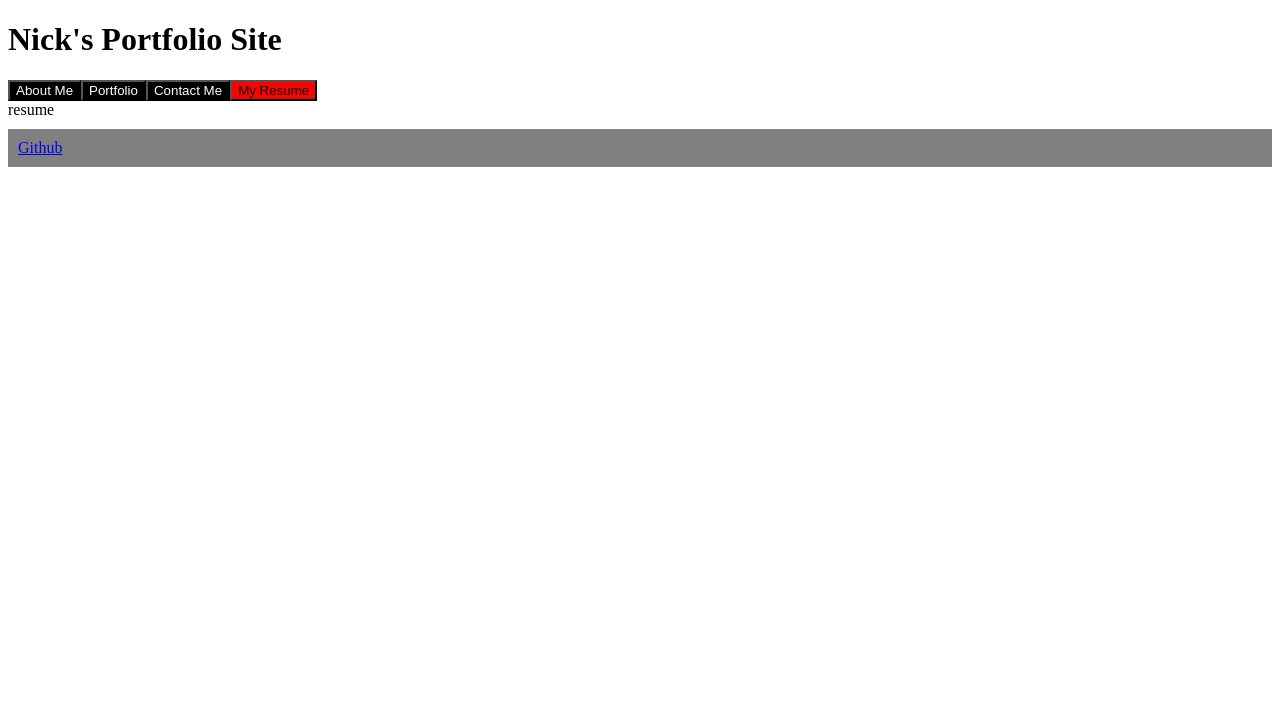
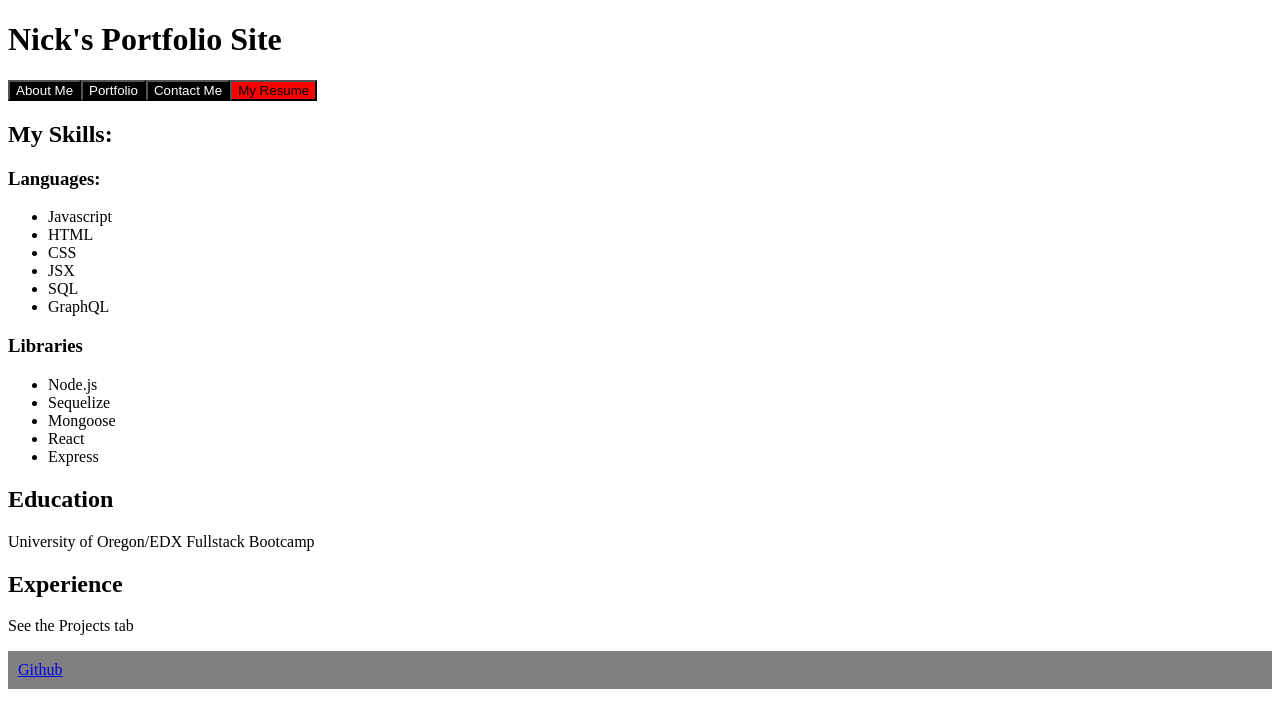
Before and after one commit to Nicholas-Gregory/portfolio, a React (Create React App) app: page / in a window 1280 px wide. Both pictures are taken after a click on the button "My Resume". Shown: the top 728 px of the page. Built offline with nearby package versions, Linux system fonts and the light colour scheme.

Commit message:
Filling out some content

```diff
--- a/src/App.js
+++ b/src/App.js
@@ -82,7 +82,36 @@ function App() {
         }
         {page === 'resume' &&
           <div id="resume">
-            resume
+            <h2>
+              My Skills:
+            </h2>
+            <h3>
+              Languages:
+            </h3>
+            <ul>
+              <li>Javascript</li>
+              <li>HTML</li>
+              <li>CSS</li>
+              <li>JSX</li>
+              <li>SQL</li>
+              <li>GraphQL</li>
+            </ul>
+            <h3>Libraries</h3>
+            <ul>
+              <li>Node.js</li>
+              <li>Sequelize</li>
+              <li>Mongoose</li>
+              <li>React</li>
+              <li>Express</li>
+            </ul>
+            <h2>
+              Education
+            </h2>
+            <p>University of Oregon/EDX Fullstack Bootcamp</p>
+            <h2>
+              Experience
+            </h2>
+            <p>See the Projects tab</p>
           </div>
         }
       </section>
```
